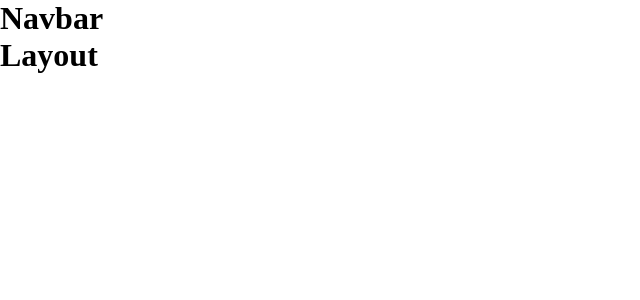
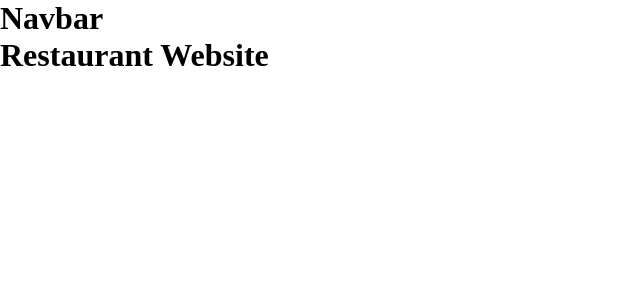
Before and after one commit to anmolbiranwar/Restaurant-website_Reactjs_MUI, a React (Create React App) app: page / in a window 1280 px wide. Shown: the top 300 px of the page, without its empty margins (0-640 px from the left). Built offline with nearby package versions, Linux system fonts and the light colour scheme.

Commit message:
Update Layout.js

```diff
--- a/src/components/Layout/Layout.js
+++ b/src/components/Layout/Layout.js
@@ -1,10 +1,10 @@
 import React from 'react'
 import Header from './Header'
-const Layout = () => {
+const Layout = ({children}) => {
   return (
     <>
-    <Header />
-        <h1>Layout</h1>
+        <Header />
+        <div>{children}</div>
     </>
   )
 }
```
